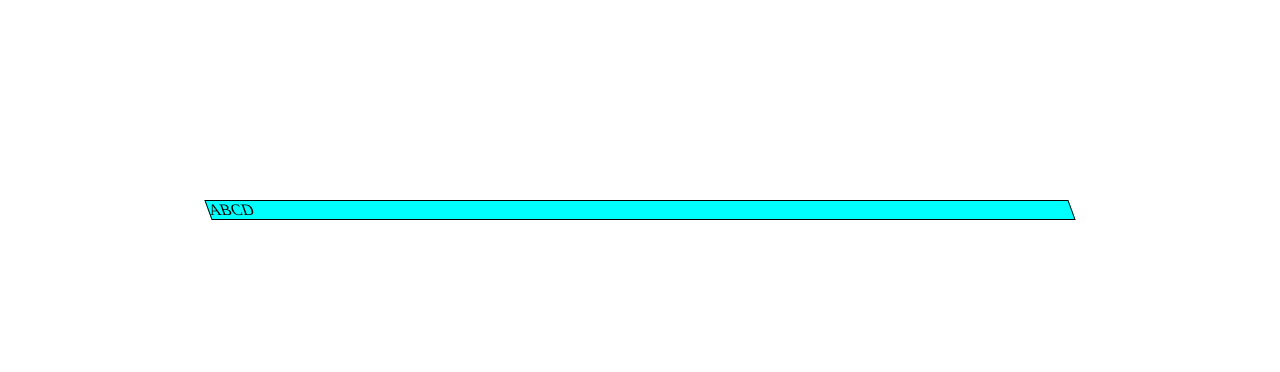
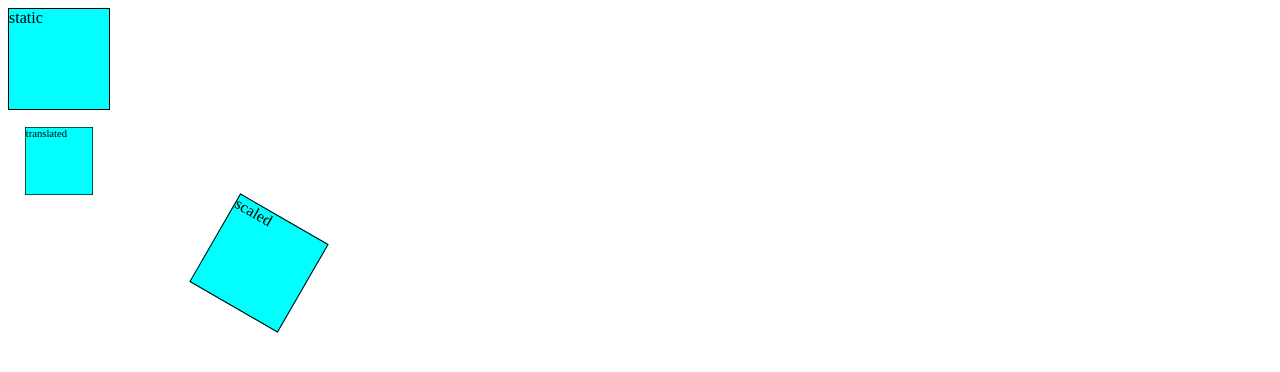
Before and after one commit to ritika22jan/file-2, a website built with Vite: page index.html in a window 1280 px wide. Built offline with nearby package versions, Linux system fonts and the light colour scheme.

Commit message:
Add files via upload

```diff
--- a/index.html
+++ b/index.html
@@ -10,7 +10,9 @@
 </head>
 
 <body>
-    <div class="box">ABCD</div>
+    <div class="static">static</div>
+    <div class="translated">translated</div>
+    <div class="scaled">scaled</div>
 </body>
 
 </html>
--- a/style.css
+++ b/style.css
@@ -1,9 +1,16 @@
-.box{
-    background-color:aqua ;
+div{
+    height: 100px;
+    width: 100px;
+    background-color: aqua;
     border: 1px solid black;
-    /* transform: translate(100px,100px); */
-    /* transform: rotate(45deg); */
-    margin: 200px;
-    transform: scale(5.5,10);
-    transform: skew(20deg);
 }
+
+.translated{
+    transform: perspective(10px) translateZ(-5px);
+}
+
+.scaled{
+    margin-left: 200px;
+    transform: perspective(350px) scaleZ(2px) rotateZ(30deg) ;
+    transform: rotateZ(30deg);
+}
```
